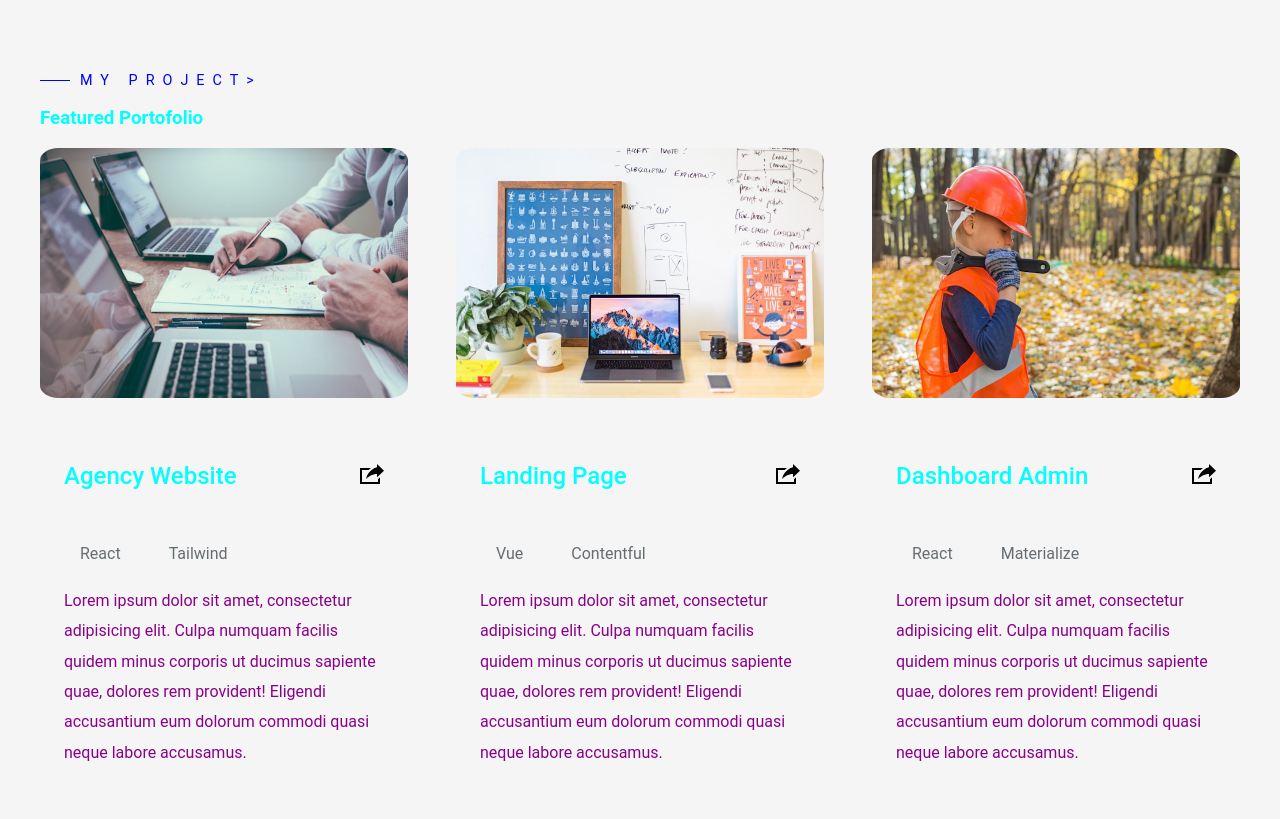
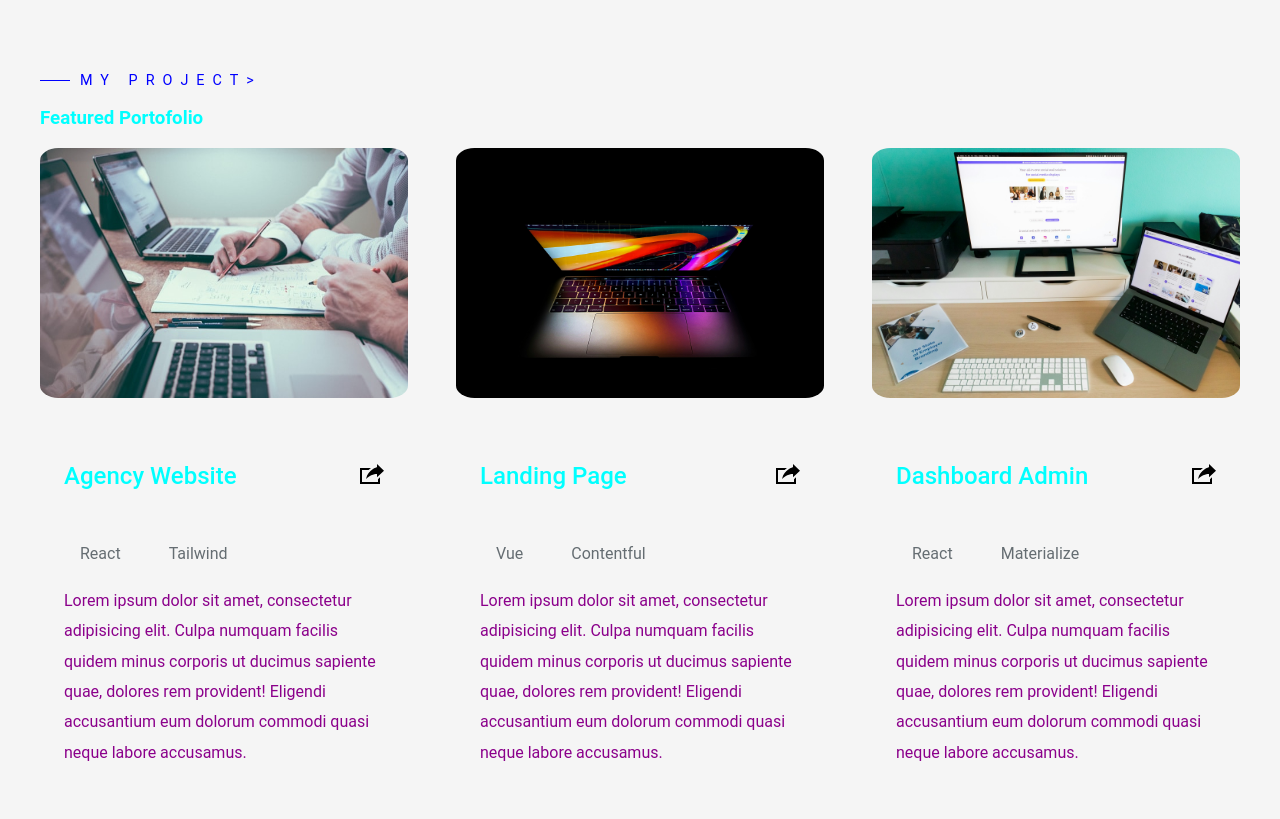
Before and after one commit to arigunawan-lo/arigunawan-portofolio.github.io, a plain HTML site: page index.html in a window 1280 px wide. Shown: the part 1141-1960 px from the top of the page. Drawn offline with Linux system fonts and the light colour scheme.

Commit message:
merubah gambar portofolio

```diff
--- a/index.html
+++ b/index.html
@@ -148,7 +148,7 @@
                     <!-- portofolio 2 -->
                     <div class="portofolio">
                         <div class="portofolio-cover">
-                           <img src="portofolios/photo 2.jpg" alt="portofolio2">
+                           <img src="portofolios/gambar1.jpg" alt="portofolio2">
                         </div>
 
                         <div class="portofolio-info">
@@ -175,7 +175,7 @@
                     <!-- portofolio 3 -->
                     <div class="portofolio">
                         <div class="portofolio-cover">
-                           <img src="portofolios/photo 3.jpg" alt="portofolio3">
+                           <img src="portofolios/menu3.jpg" alt="portofolio3">
                         </div>
 
                         <div class="portofolio-info">
```
Also changed, not shown: portofolios/gambar1.jpg (added), portofolios/menu3.jpg (added).
